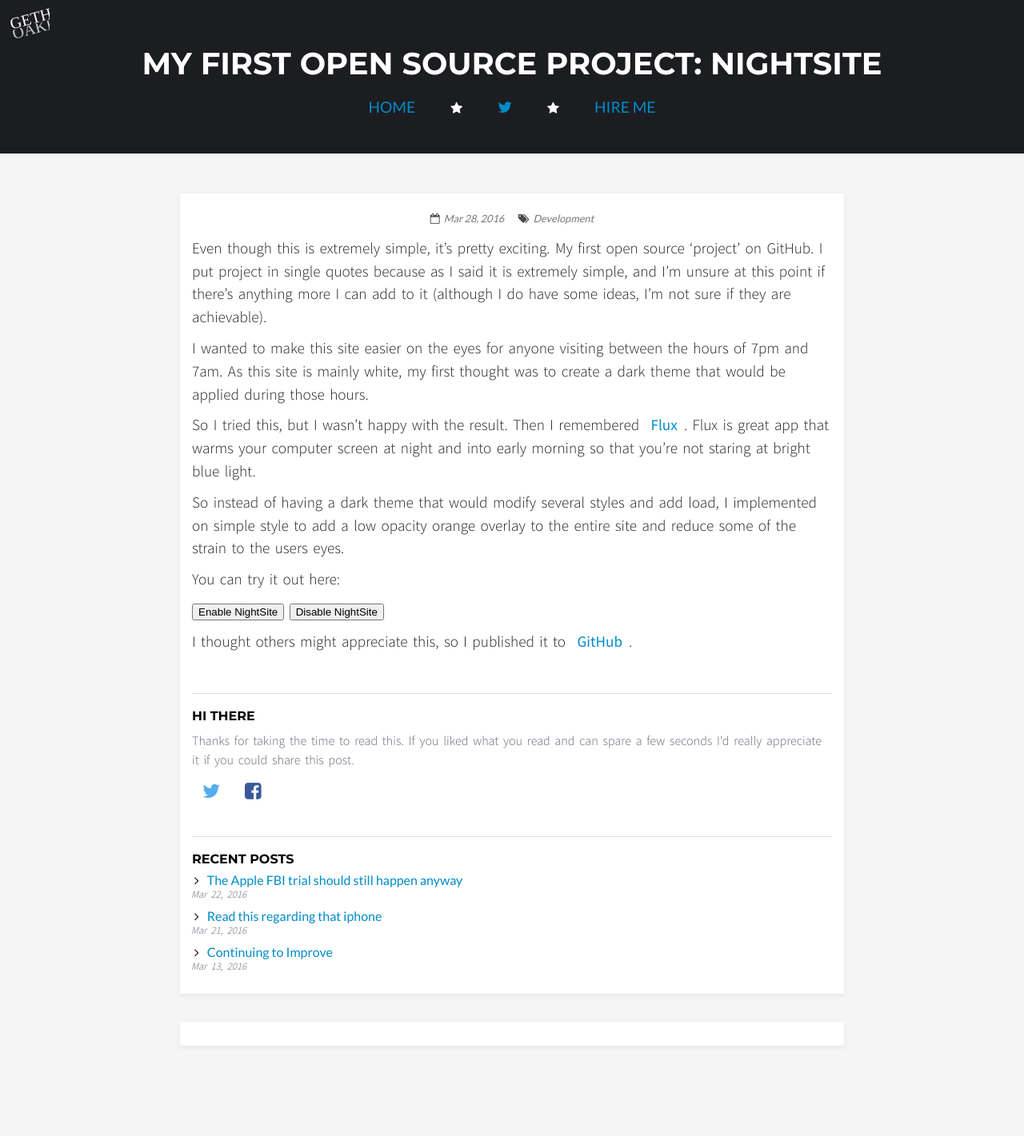
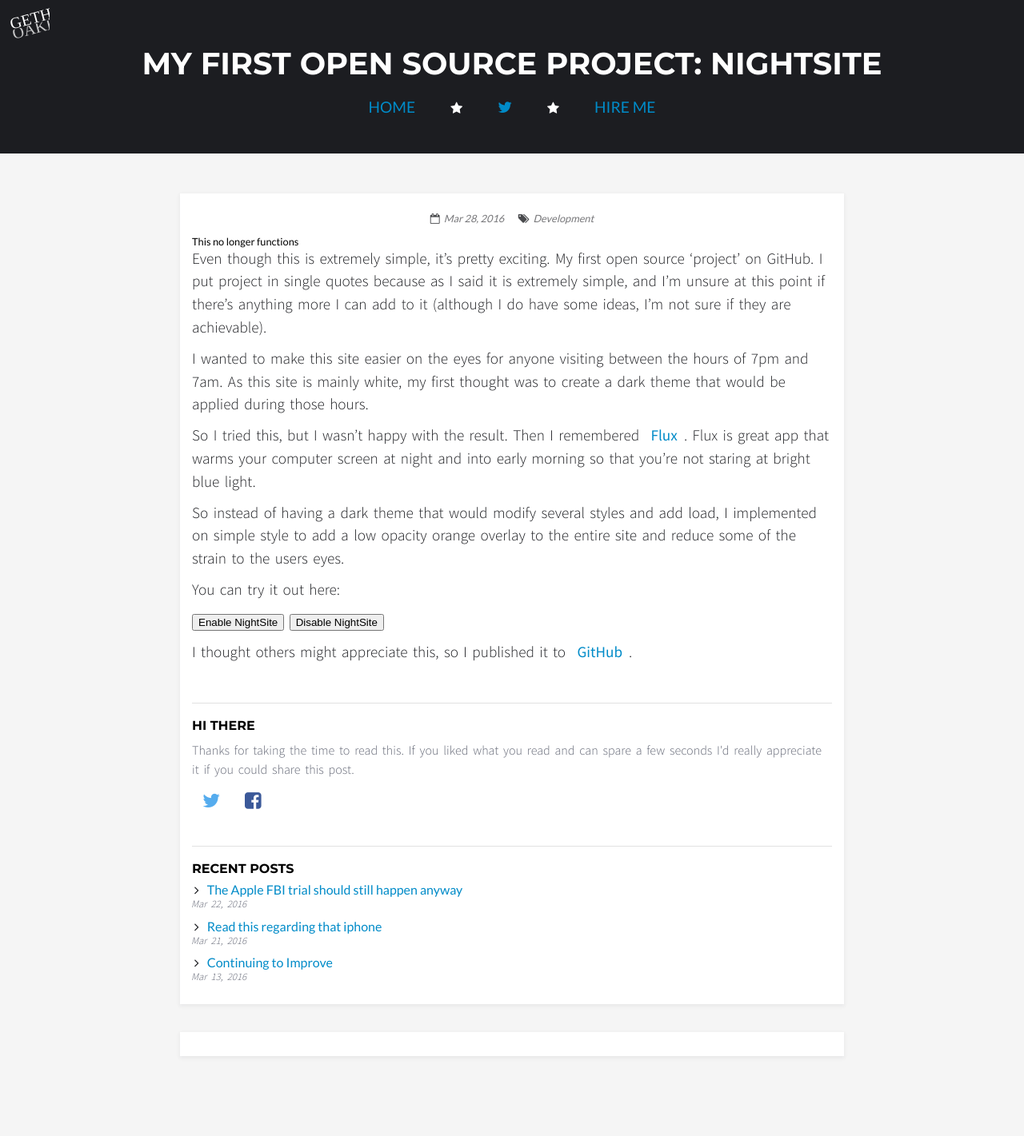
Before and after one commit to gethinoakes/gethinoakes.github.io, a Jekyll site: the page built from _posts/2016-03-28-my-first-open-source-project-nightsite.md, in a window 1280 px wide. Shown: the whole page at 80% size. Built offline with Jekyll 4.4.1, drawn with Linux system fonts in a browser that asks for light colours; nearby versions of some CDN libraries; comment, search, counter and statistics services are not loaded.

Commit message:
post update

```diff
--- a/_posts/2016-03-28-my-first-open-source-project-nightsite.md
+++ b/_posts/2016-03-28-my-first-open-source-project-nightsite.md
@@ -6,6 +6,8 @@
 desc: ""
 keywords: "NightSite, GitHub, open source, flux, javascript, css, jquery"
 ---
+
+* This no longer functions
 
 Even though this is extremely simple, it's pretty exciting. My first open source 'project' on GitHub. I put project in single quotes because as I said it is extremely simple, and I'm unsure at this point if there's anything more I can add to it (although I do have some ideas, I'm not sure if they are achievable).
 
```
